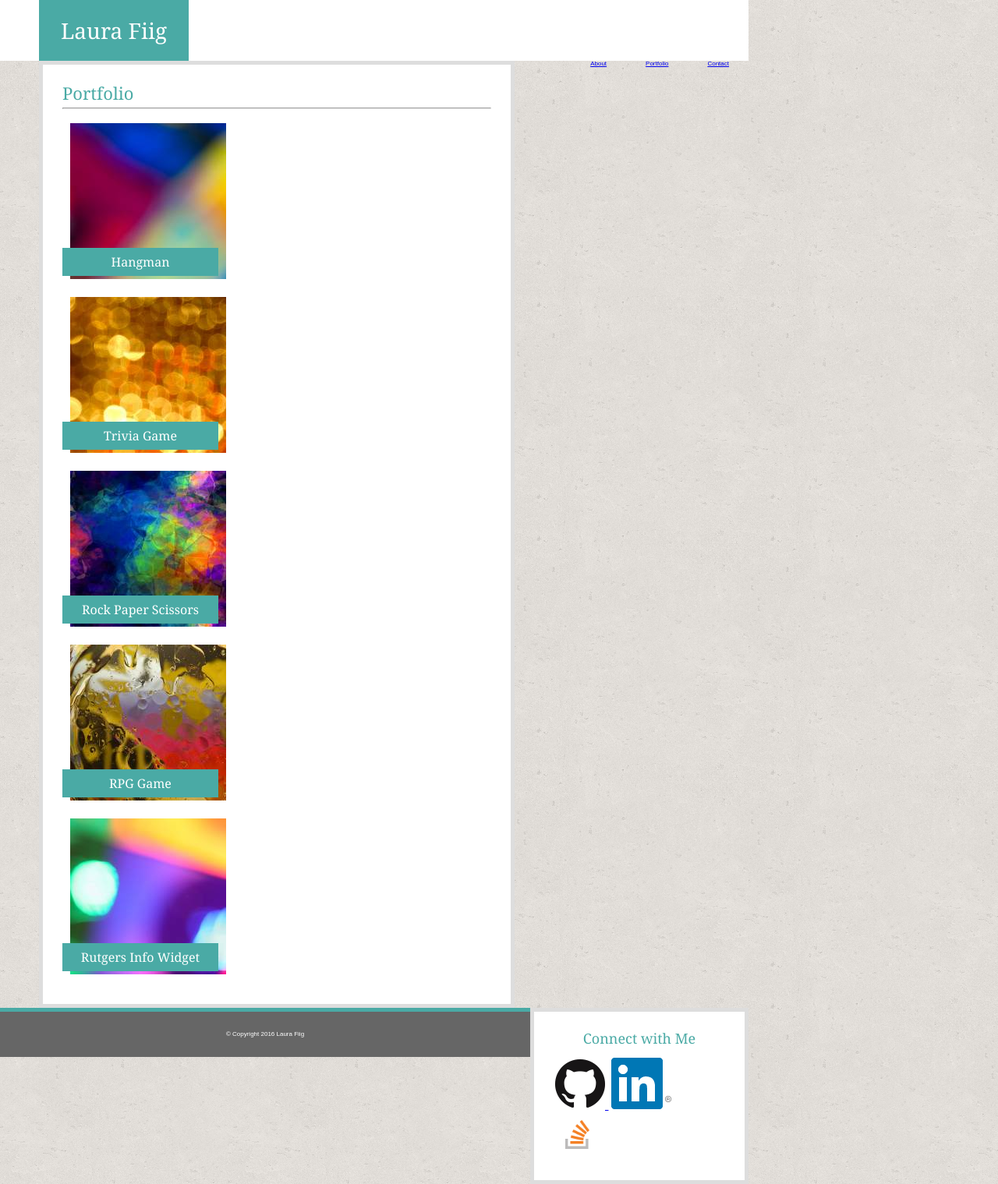
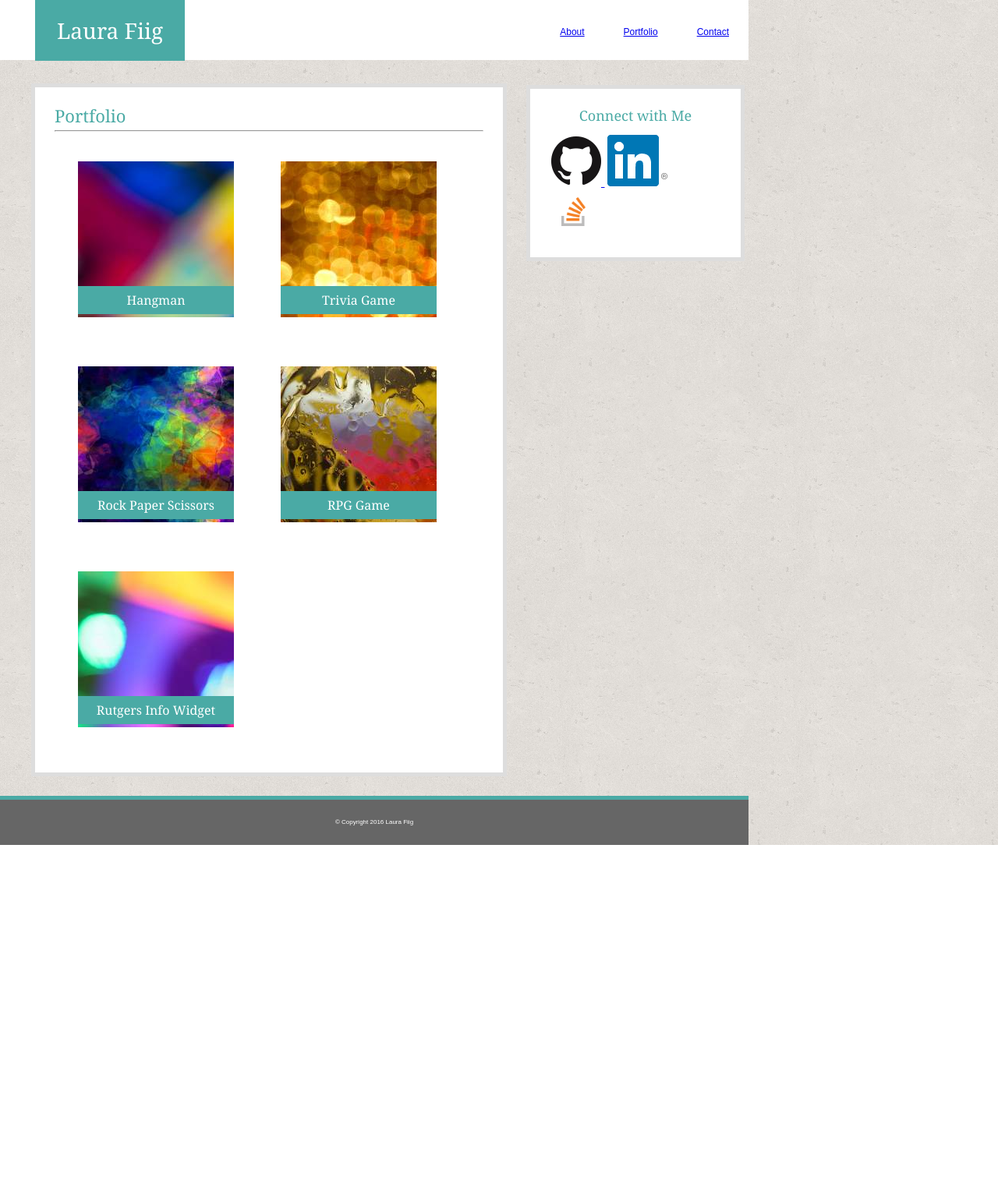
Before and after one commit to laurafiig/Basic-Portfolio, a PHP site: page /portfolio.html in a window 1280 px wide. Shown: the whole page at 78% size. After the commit the page ends 1084 px from the top, so only its background shows below. Run offline with PHP 8.4, Linux system fonts and the light colour scheme.

Commit message:
Finished git add -A?

```diff
--- a/assets/css/style.css
+++ b/assets/css/style.css
@@ -7,16 +7,17 @@ body {
 }
 
 header {
-	font-size: 8px;
 	background-color: #ffffff;
+	height: 77px;
 }
 
 .myname {
 	background-color: #4aaaa5;
 	padding: 25px 0;
-	margin-left: 50px;
+	margin-left: 45px;
 	width: 20%;
 	text-align: center;
+	float: left;
 }
 
 h1 {
@@ -26,16 +27,23 @@ h1 {
 }
 
 .pages {
-	padding: 0 25px;
-	float: right
+	padding: 35px 25px;
+	float: right;
+	font-size: 12px;
 }
 
-.about {
+.pages:hover {
+	background-color: #4aaaa5;
+	}
+
+article {
 	width: 550px;
 	background-color: #ffffff;
 	border: 5px solid #dddddd;
 	padding: 25px;
-	margin-left: 50px;
+	margin: 25px 25px 25px 40px;
+	clear: both;
+	float: left;
 }
 
 .mypic {
@@ -43,25 +51,9 @@ h1 {
     padding: 0 10px 10px 0;
 }
 
-.contact {
-	width: 550px;
-	background-color: #ffffff;
-	border: 5px solid #dddddd;
-	padding: 25px;
-	margin-left: 50px;
-}
-
 .submit {
 	background-color: #4aaaa5;
 	color: #ffffff;
-}
-
-.portfolio {
-	width: 550px;
-	background-color: #ffffff;
-	border: 5px solid #dddddd;
-	padding: 25px;
-	margin-left: 50px;
 }
 
 h2 {
@@ -70,11 +62,11 @@ h2 {
 	color: #4aaaa5;
 }
 
-/*https://css-tricks.com/text-blocks-over-image/*/
 .projectlink {
    position: relative;
-   width: 100%;
    padding: 10px;
+   float: left;
+   margin: 20px
 }
 
 h4 {
@@ -86,7 +78,7 @@ h4 {
 	padding: 10px;
 	position: absolute;
     top: 170px;
-    left: 0;
+    left: 10;
     width: 180px;
 }
 
@@ -95,7 +87,8 @@ aside {
 	background-color: #ffffff;
 	padding: 25px;
 	border: 5px solid #dddddd;
-	float: right;
+	margin-top: 27px;
+	float: left;
 }
 
 h3 {
@@ -110,6 +103,7 @@ h3 {
 }
 
 footer {
+	clear: both;
 	background-color: #666666;
 	font-size: 8px;
 	text-align: center;
```
Also changed, not shown: contact.html (+15 -23 lines), index.html (+10 -11 lines), portfolio.html (+14 -14 lines).
